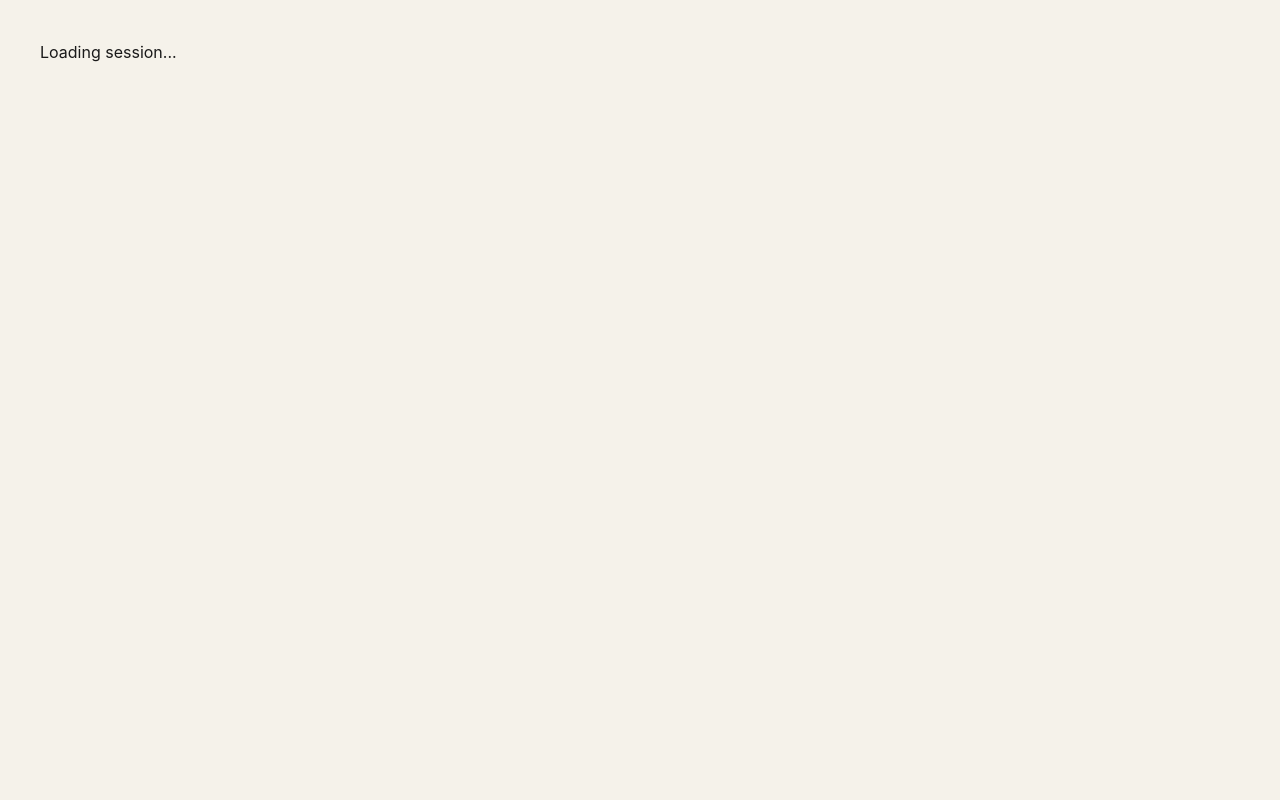
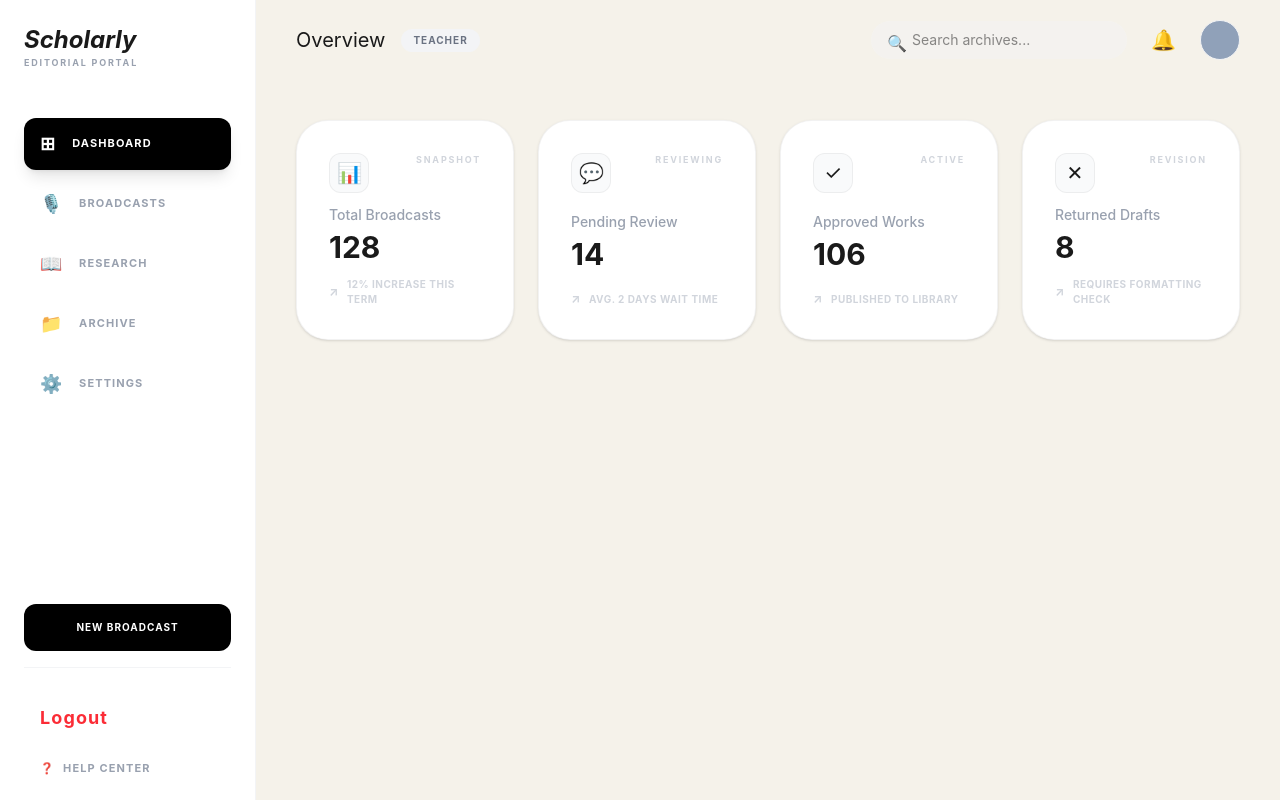
Before and after one commit to uasr208/scholarly, a Next.js app: page /teacher/dashboard in a window 1280 px wide. Before the commit this address had no page. Built offline with nearby package versions, Linux system fonts and the light colour scheme.

Commit message:
added sidebar and nav with 4 cards in teacher dashboard

```diff
--- a/src/app/teacher/dashboard/page.js
+++ b/src/app/teacher/dashboard/page.js
@@ -1,39 +1,40 @@
 "use client";
-import { useEffect, useState } from "react";
-import { useRouter } from "next/navigation";
+import DashboardLayout from "@/layouts/DashboardLayout";
+import StatCard from "@/components/StatCard";
 
 export default function TeacherDashboard() {
-  const [user, setUser] = useState(null);
-  const router = useRouter();
-
-  useEffect(() => {
-    // Retrieve the user from localStorage
-    const savedUser = localStorage.getItem("scholarly_user");
-    if (!savedUser) {
-      router.push("/"); // Redirect back to login if no user found
-    } else {
-      setUser(JSON.parse(savedUser));
-    }
-  }, [router]);
-
-  if (!user) return <div className="p-10 font-serif">Loading session...</div>;
-
   return (
-    <div className="p-10">
-      <h1 className="font-serif text-3xl">Welcome, {user.role}</h1>
-      <p className="text-gray-500 mt-2 font-sans uppercase tracking-widest text-xs">
-        Teacher Management Portal
-      </p>
-
-      <button
-        onClick={() => {
-          localStorage.removeItem("scholarly_user");
-          router.push("/");
-        }}
-        className="mt-10 text-xs font-bold border-b border-black"
-      >
-        LOG OUT
-      </button>
-    </div>
+    <DashboardLayout role="TEACHER">
+      <div className="grid grid-cols-1 sm:grid-cols-2 xl:grid-cols-4 gap-6 mb-10">
+        <StatCard
+          icon="📊"
+          title="Total Broadcasts"
+          value="128"
+          subtext="12% Increase this term"
+          statusLabel="Snapshot"
+        />
+        <StatCard
+          icon="💬"
+          title="Pending Review"
+          value="14"
+          subtext="Avg. 2 days wait time"
+          statusLabel="Reviewing"
+        />
+        <StatCard
+          icon="✓"
+          title="Approved Works"
+          value="106"
+          subtext="Published to Library"
+          statusLabel="Active"
+        />
+        <StatCard
+          icon="✕"
+          title="Returned Drafts"
+          value="8"
+          subtext="Requires Formatting Check"
+          statusLabel="Revision"
+        />
+      </div>
+    </DashboardLayout>
   );
 }
--- /dev/null
+++ b/src/components/Sidebar.js
@@ -0,0 +1,72 @@
+"use client";
+import Link from "next/link";
+import { usePathname } from "next/navigation";
+import { authService } from "@/services/auth.service";
+
+const menuItems = [
+  { name: "DASHBOARD", path: "/teacher/dashboard", icon: "⊞" },
+  { name: "BROADCASTS", path: "/teacher/my-content", icon: "🎙" },
+  { name: "RESEARCH", path: "/teacher/research", icon: "📖" },
+  { name: "ARCHIVE", path: "/teacher/archive", icon: "📁" },
+  { name: "SETTINGS", path: "/teacher/settings", icon: "⚙" },
+];
+
+export default function Sidebar() {
+  const pathname = usePathname();
+
+  const handleLogout = () => {
+    authService.logout();
+    window.location.href = "/"; // Force a full reload to clear any remaining state
+  };
+
+  return (
+    <aside className="w-64 min-h-screen bg-white border-r border-gray-100 flex flex-col p-6 sticky top-0">
+      <div className="mb-12">
+        <h1 className="font-serif text-2xl font-bold italic">Scholarly</h1>
+        <p className="text-[9px] tracking-[0.2em] text-gray-400 font-bold uppercase">
+          Editorial Portal
+        </p>
+      </div>
+
+      <nav className="flex-1 space-y-2">
+        {menuItems.map((item) => {
+          const isActive = pathname === item.path;
+          return (
+            <Link
+              key={item.name}
+              href={item.path}
+              className={`flex items-center gap-4 px-4 py-3 rounded-xl text-[11px] font-bold tracking-widest transition-all ${
+                isActive
+                  ? "bg-black text-white shadow-lg"
+                  : "text-gray-400 hover:bg-gray-50"
+              }`}
+            >
+              <span className="text-lg">{item.icon}</span>
+              {item.name}
+            </Link>
+          );
+        })}
+      </nav>
+
+      <div className="mt-auto space-y-4">
+        <Link
+          href="/teacher/upload"
+          className="w-full bg-black text-white py-4 rounded-xl font-bold text-[10px] tracking-widest flex items-center justify-center hover:bg-gray-800 transition-all"
+        >
+          NEW BROADCAST
+        </Link>
+        <div className="mt-auto pt-6 space-y-4 border-t border-gray-100">
+          <button
+            onClick={handleLogout}
+            className="w-full flex items-center gap-4 px-4 py-3 rounded-xl text-[11px] font-bold tracking-widest text-red-500 hover:bg-red-50 transition-all"
+          >
+            <span className="text-lg">Logout</span>
+          </button>
+          <button className="flex items-center gap-2 text-gray-400 text-[11px] font-bold tracking-widest px-4">
+            <span>❓</span> HELP CENTER
+          </button>
+        </div>
+      </div>
+    </aside>
+  );
+}
--- /dev/null
+++ b/src/components/StatCard.js
@@ -0,0 +1,26 @@
+export default function StatCard({ icon, title, value, subtext, statusLabel }) {
+  return (
+    <div className="bg-white p-8 rounded-[32px] shadow-sm border border-black/5 flex flex-col justify-between h-[220px] transition-hover hover:shadow-md">
+      <div className="flex justify-between items-start">
+        <div className="bg-gray-50 w-10 h-10 rounded-xl flex items-center justify-center text-xl border border-black/5">
+          {icon}
+        </div>
+        <span className="text-[9px] font-bold tracking-[0.2em] text-gray-300 uppercase">
+          {statusLabel}
+        </span>
+      </div>
+
+      <div>
+        <h3 className="text-gray-400 text-sm font-medium mb-1">{title}</h3>
+        <p className="text-3xl font-serif font-bold text-scholarly-charcoal">
+          {value}
+        </p>
+      </div>
+
+      <div className="flex items-center gap-2 text-[10px] font-bold tracking-wider text-gray-300 uppercase">
+        <span className="text-xs">↗</span>
+        {subtext}
+      </div>
+    </div>
+  );
+}
--- /dev/null
+++ b/src/components/TopNav.js
@@ -0,0 +1,32 @@
+export default function TopNav({ role = "TEACHER", onMenuClick }) {
+  return (
+    <header className="h-20 bg-transparent flex items-center justify-between px-4 md:px-10">
+      <div className="flex items-center gap-4">
+        {/* Mobile Menu Button */}
+        <button onClick={onMenuClick} className="lg:hidden text-2xl p-2">
+          ☰
+        </button>
+
+        <h2 className="text-lg md:text-xl font-serif whitespace-nowrap">
+          Overview
+        </h2>
+        <span className="hidden sm:inline-block px-3 py-1 bg-gray-100 text-[10px] font-bold tracking-widest rounded-full text-gray-500 uppercase">
+          {role}
+        </span>
+      </div>
+
+      <div className="flex items-center gap-3 md:gap-6">
+        <div className="relative hidden md:block">
+          <input
+            type="text"
+            placeholder="Search archives..."
+            className="bg-gray-100/50 border border-transparent focus:border-gray-200 outline-none rounded-full py-2 px-10 text-sm w-48 lg:w-64 transition-all"
+          />
+          <span className="absolute left-4 top-2.5 text-gray-400">🔍</span>
+        </div>
+        <button className="text-xl">🔔</button>
+        <div className="w-8 h-8 md:w-10 md:h-10 rounded-full bg-slate-400 border border-gray-100" />
+      </div>
+    </header>
+  );
+}
--- /dev/null
+++ b/src/layouts/DashboardLayout.js
@@ -0,0 +1,36 @@
+"use client";
+import { useState } from "react";
+import Sidebar from "@/components/Sidebar";
+import TopNav from "@/components/TopNav";
+
+export default function DashboardLayout({ children, role }) {
+  const [isSidebarOpen, setSidebarOpen] = useState(false);
+
+  return (
+    <div className="flex min-h-screen bg-[#F5F2EA]">
+      {/* Sidebar - Hidden on mobile, shown when isSidebarOpen is true */}
+      <div
+        className={`fixed inset-y-0 left-0 z-50 transform ${isSidebarOpen ? "translate-x-0" : "-translate-x-full"} lg:relative lg:translate-x-0 transition-transform duration-300 ease-in-out`}
+      >
+        <Sidebar onClose={() => setSidebarOpen(false)} />
+      </div>
+
+      {/* Overlay for mobile */}
+      {isSidebarOpen && (
+        <div
+          className="fixed inset-0 bg-black/20 z-40 lg:hidden"
+          onClick={() => setSidebarOpen(false)}
+        />
+      )}
+
+      <div className="flex-1 flex flex-col min-w-0">
+        {" "}
+        {/* min-w-0 prevents flex items from overflowing */}
+        <TopNav role={role} onMenuClick={() => setSidebarOpen(true)} />
+        <main className="p-4 md:p-10 pt-0 flex-1 overflow-x-hidden">
+          {children}
+        </main>
+      </div>
+    </div>
+  );
+}
```
